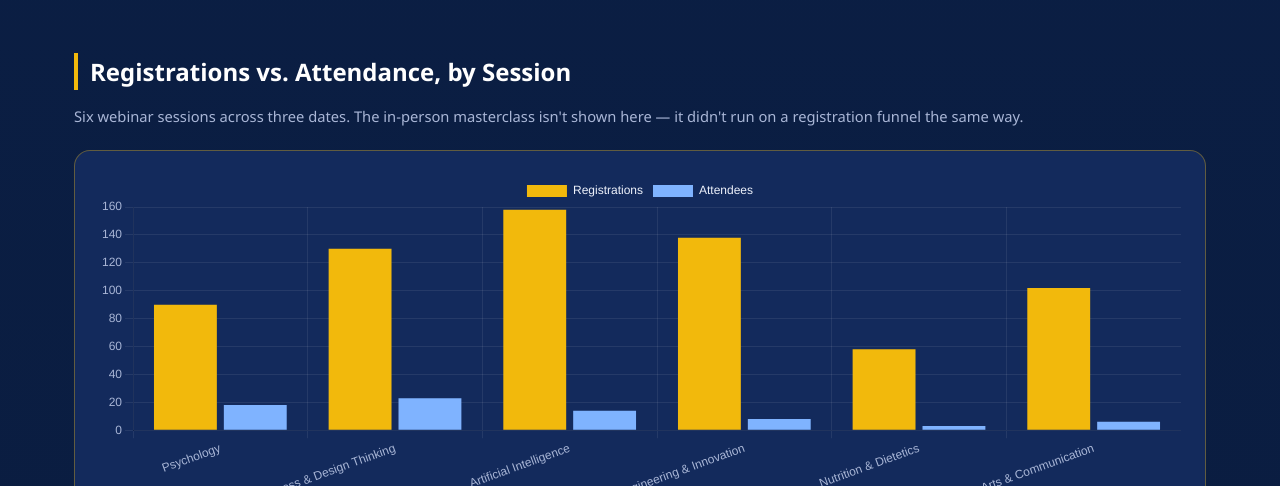
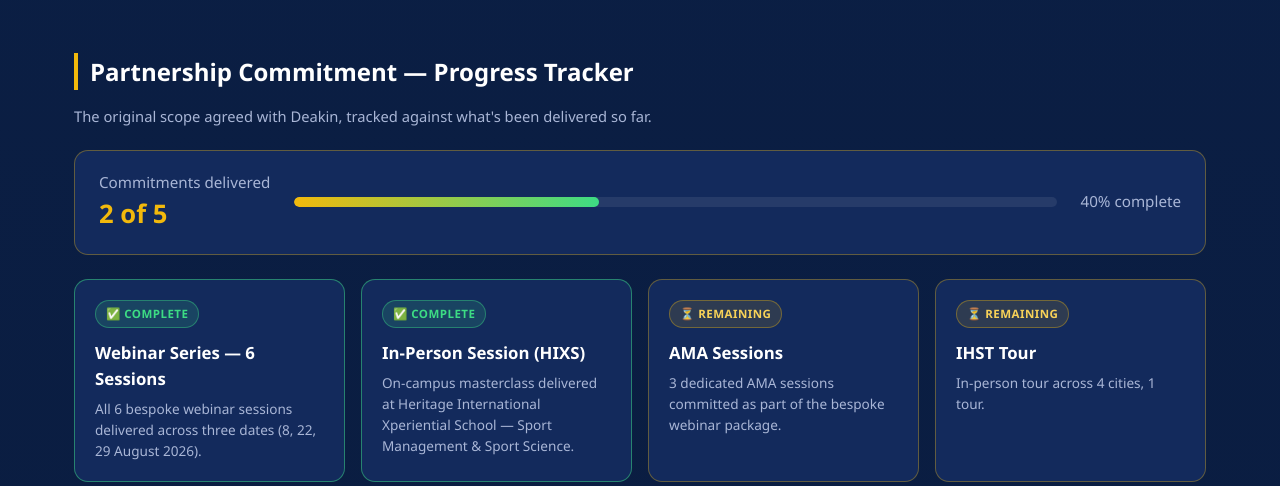
Before and after one commit to yash-cialfo/deakin-cialfo, a plain HTML site: page index.html in a window 1280 px wide. Shown: the part 466-952 px from the top of the page. Drawn offline with nearby package versions, Linux system fonts and the light colour scheme.

Commit message:
Add partnership commitment progress tracker section

```diff
--- a/index.html
+++ b/index.html
@@ -12,6 +12,7 @@
     --navy-lighter:#1c3a78;
     --gold:#f2b90c;
     --gold-soft:#f7d158;
+    --green:#3ddc84;
     --text:#eef2fb;
     --text-dim:#a9b6d6;
     --border:rgba(242,185,12,0.35);
@@ -144,7 +145,7 @@
   .spotlight h3{font-size:1.4rem;color:#fff;margin:0 0 6px;}
   .spotlight .venue{color:var(--gold-soft);font-size:.95rem;margin-bottom:18px;}
   .spotlight-grid{display:grid;grid-template-columns:1fr 1fr;gap:24px;}
-  @media (max-width:700px){.spotlight-grid{grid-template-columns:1fr;}}
+  @media (max-width:700px){.spotlight-grid{grid-template-columns:1fr;} .commit-grid{grid-template-columns:1fr;}}
   .spotlight ul{padding-left:18px;font-size:.9rem;color:var(--text-dim);}
   .spotlight li{margin-bottom:6px;}
   .context-box{
@@ -176,6 +177,61 @@
     color:var(--text-dim);
   }
   .facilitator-chip b{color:#fff;display:block;font-size:.86rem;}
+
+  /* Commitment tracker */
+  .progress-banner{
+    display:flex;
+    align-items:center;
+    justify-content:space-between;
+    gap:24px;
+    background:var(--navy-light);
+    border:1px solid var(--border);
+    border-radius:14px;
+    padding:20px 24px;
+    margin-bottom:24px;
+    flex-wrap:wrap;
+  }
+  .progress-banner .pb-label{font-size:.95rem;color:var(--text-dim);}
+  .progress-banner .pb-frac{font-size:1.6rem;font-weight:700;color:var(--gold);}
+  .progress-track{
+    flex:1;
+    min-width:180px;
+    height:10px;
+    background:rgba(255,255,255,0.08);
+    border-radius:999px;
+    overflow:hidden;
+  }
+  .progress-fill{
+    height:100%;
+    background:linear-gradient(90deg, var(--gold), var(--green));
+    border-radius:999px;
+  }
+  .commit-grid{
+    display:grid;
+    grid-template-columns:repeat(auto-fit,minmax(260px,1fr));
+    gap:16px;
+  }
+  .commit-card{
+    background:var(--navy-light);
+    border:1px solid var(--border);
+    border-radius:14px;
+    padding:20px;
+  }
+  .commit-card.done{border-color:rgba(61,220,132,0.5);}
+  .commit-status{
+    display:inline-block;
+    font-size:.72rem;
+    font-weight:700;
+    letter-spacing:.04em;
+    text-transform:uppercase;
+    padding:4px 10px;
+    border-radius:999px;
+    margin-bottom:12px;
+  }
+  .commit-card.done .commit-status{background:rgba(61,220,132,0.15);color:var(--green);border:1px solid rgba(61,220,132,0.4);}
+  .commit-card.pending .commit-status{background:rgba(242,185,12,0.12);color:var(--gold-soft);border:1px solid var(--border);}
+  .commit-title{font-size:1.05rem;color:#fff;font-weight:600;margin-bottom:6px;}
+  .commit-desc{font-size:.85rem;color:var(--text-dim);}
 </style>
 </head>
 <body>
@@ -197,6 +253,46 @@
     <div class="stat-card"><div class="num">192</div><div class="label">Total Live Participants</div></div>
     <div class="stat-card"><div class="num">9</div><div class="label">Deakin Faculty Featured</div></div>
   </div>
+
+  <section>
+    <h2>Partnership Commitment — Progress Tracker</h2>
+    <p class="section-note">The original scope agreed with Deakin, tracked against what's been delivered so far.</p>
+    <div class="progress-banner">
+      <div>
+        <div class="pb-label">Commitments delivered</div>
+        <div class="pb-frac">2 of 5</div>
+      </div>
+      <div class="progress-track"><div class="progress-fill" style="width:40%;"></div></div>
+      <div class="pb-label">40% complete</div>
+    </div>
+    <div class="commit-grid">
+      <div class="commit-card done">
+        <div class="commit-status">✅ Complete</div>
+        <div class="commit-title">Webinar Series — 6 Sessions</div>
+        <div class="commit-desc">All 6 bespoke webinar sessions delivered across three dates (8, 22, 29 August 2026).</div>
+      </div>
+      <div class="commit-card done">
+        <div class="commit-status">✅ Complete</div>
+        <div class="commit-title">In-Person Session (HIXS)</div>
+        <div class="commit-desc">On-campus masterclass delivered at Heritage International Xperiential School — Sport Management & Sport Science.</div>
+      </div>
+      <div class="commit-card pending">
+        <div class="commit-status">⏳ Remaining</div>
+        <div class="commit-title">AMA Sessions</div>
+        <div class="commit-desc">3 dedicated AMA sessions committed as part of the bespoke webinar package.</div>
+      </div>
+      <div class="commit-card pending">
+        <div class="commit-status">⏳ Remaining</div>
+        <div class="commit-title">IHST Tour</div>
+        <div class="commit-desc">In-person tour across 4 cities, 1 tour.</div>
+      </div>
+      <div class="commit-card pending">
+        <div class="commit-status">⏳ Remaining</div>
+        <div class="commit-title">Counselor Connect PD Session</div>
+        <div class="commit-desc">1 professional development session for the IHST counselor community (largely Hyderabad).</div>
+      </div>
+    </div>
+  </section>
 
   <section>
     <h2>Registrations vs. Attendance, by Session</h2>
```
